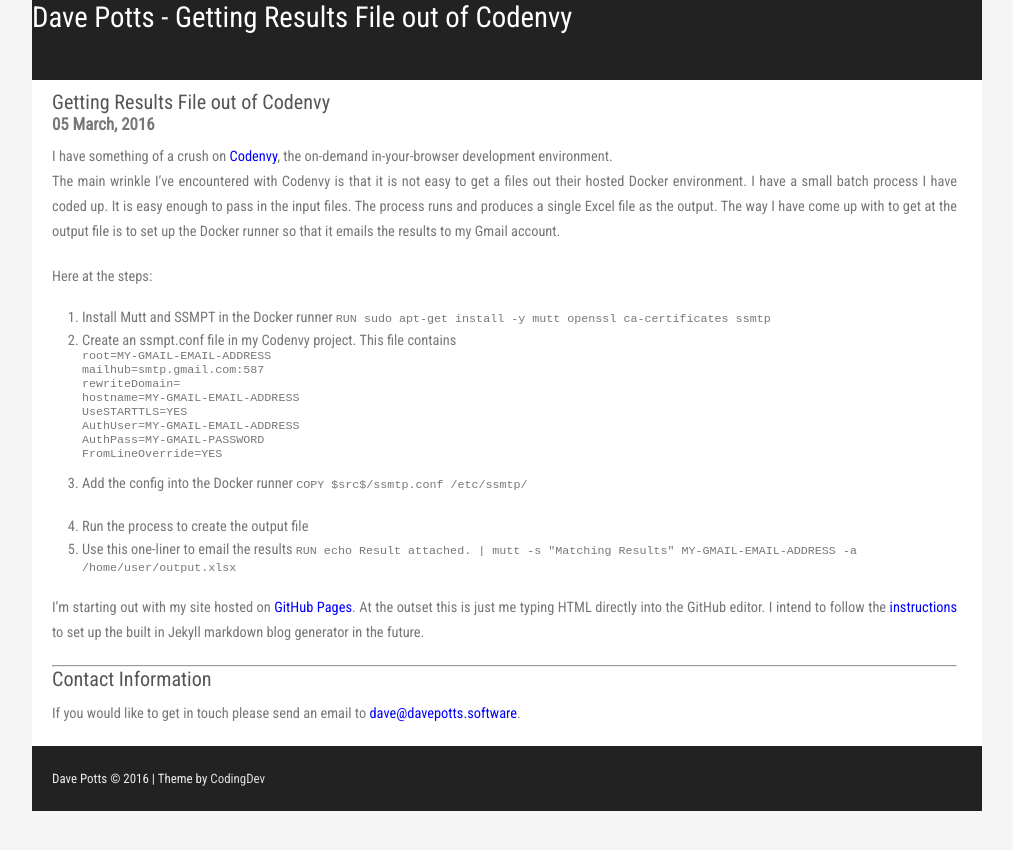
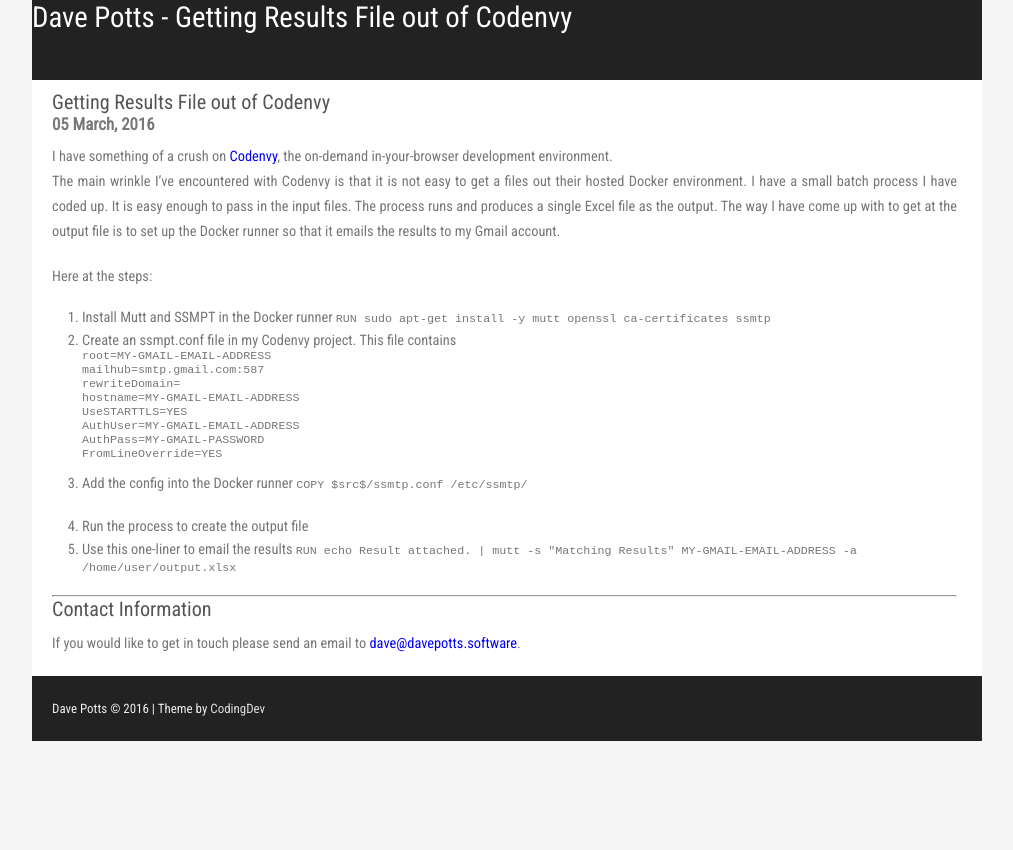
Before and after one commit to davegoopot/davegoopot.github.io, a Jekyll site: the page built from _posts/2016-03-05-Getting-results-out-of-codenvy.md, in a window 1280 px wide. Shown: the top 850 px of the page, without its empty margins (133-1146 px from the left). Built offline with Jekyll 4.4.1, drawn with Linux system fonts in a browser that asks for light colours.

Commit message:
Clearing the text left in error at the base of the file

```diff
--- a/_posts/2016-03-05-Getting-results-out-of-codenvy.md
+++ b/_posts/2016-03-05-Getting-results-out-of-codenvy.md
@@ -31,10 +31,3 @@
 4. Run the process to create the output file
 5. Use this one-liner to email the results
     `RUN echo Result attached. | mutt -s "Matching Results" MY-GMAIL-EMAIL-ADDRESS -a /home/user/output.xlsx`
-
-
-
-I'm starting out with my site hosted on [GitHub Pages](https://pages.github.com/).
-At the outset this is just me typing HTML directly into the GitHub editor.
-I intend to follow the [instructions](https://help.github.com/articles/using-jekyll-with-pages/) to set up the built in
-Jekyll markdown blog generator in the future.
```
